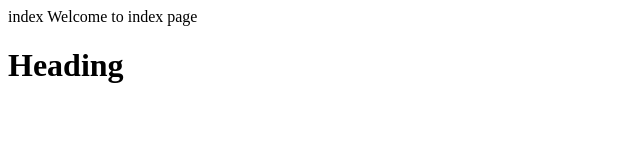
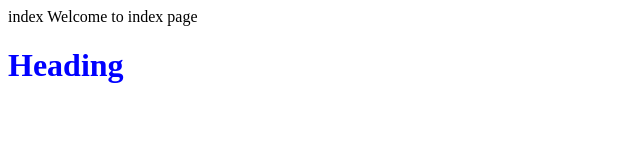
Before and after one commit to Bharathi93/projects, a plain HTML site: page index.html in a window 1280 px wide. Shown: the whole page, without its empty margins (0-640 px from the left). Drawn offline with Linux system fonts and the light colour scheme.

Commit message:
changes done

```diff
--- a/index.html
+++ b/index.html
@@ -1,5 +1,6 @@
 <html>
 <head>index
+  <link rel="stylesheet" href="css/style.css"></link>
 </head>
 <body>
 Welcome to index page
```
